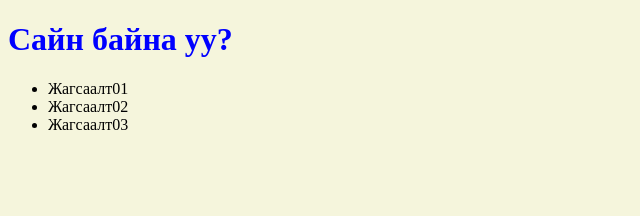
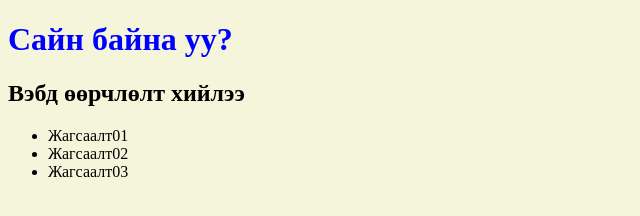
Before and after one commit to tbuyandelger/myapp, a plain HTML site: page index.html in a window 1280 px wide. Shown: the whole page, without its empty margins (0-640 px from the left). Drawn offline with Linux system fonts and the light colour scheme.

Commit message:
index filed uurchlult hiisen

```diff
--- a/index.html
+++ b/index.html
@@ -8,6 +8,7 @@
   </head>
   <body>
     <h1>Сайн байна уу?</h1>
+    <h2>Вэбд өөрчлөлт хийлээ</h2>
     <ul>
       <li>Жагсаалт01</li>
       <li>Жагсаалт02</li>
```
